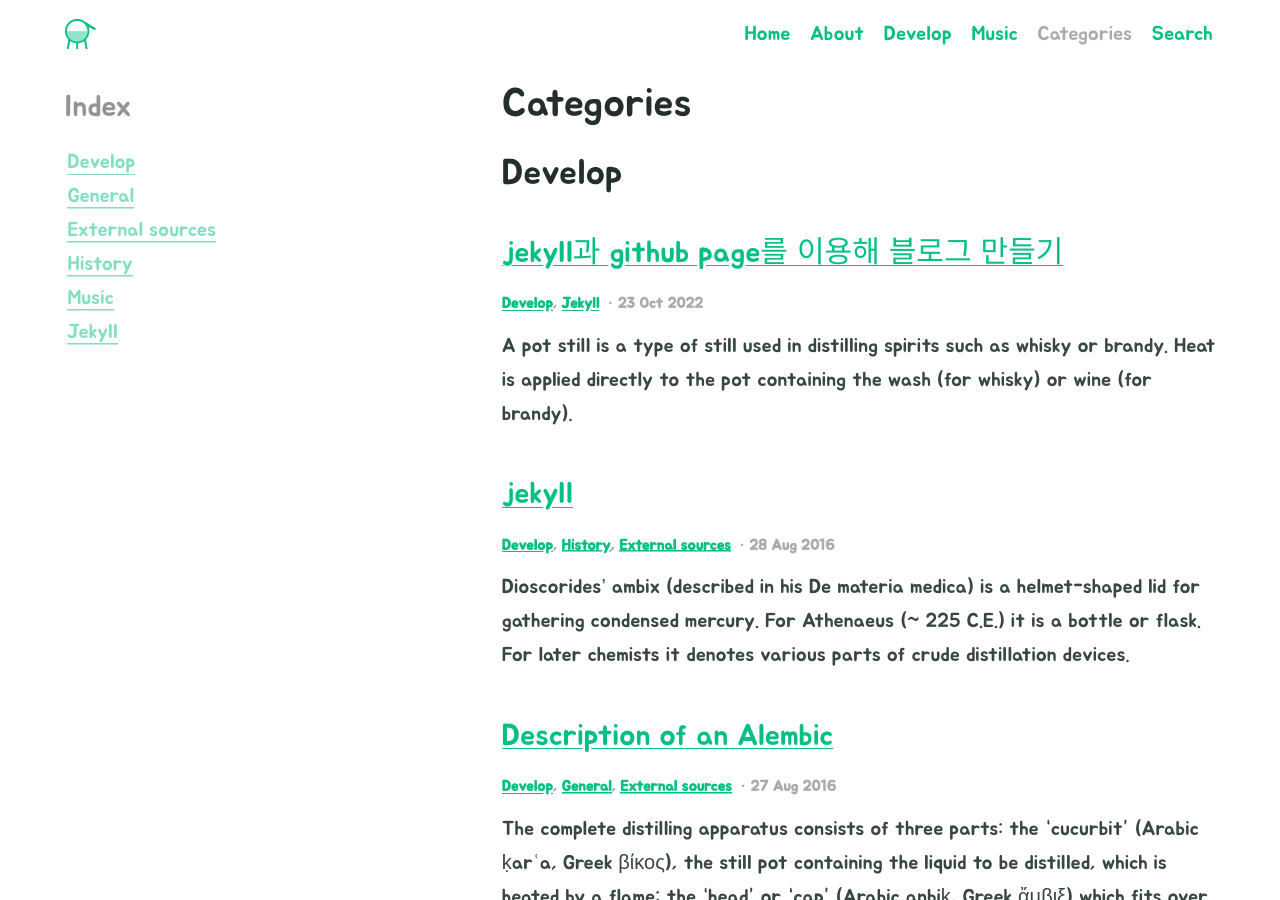
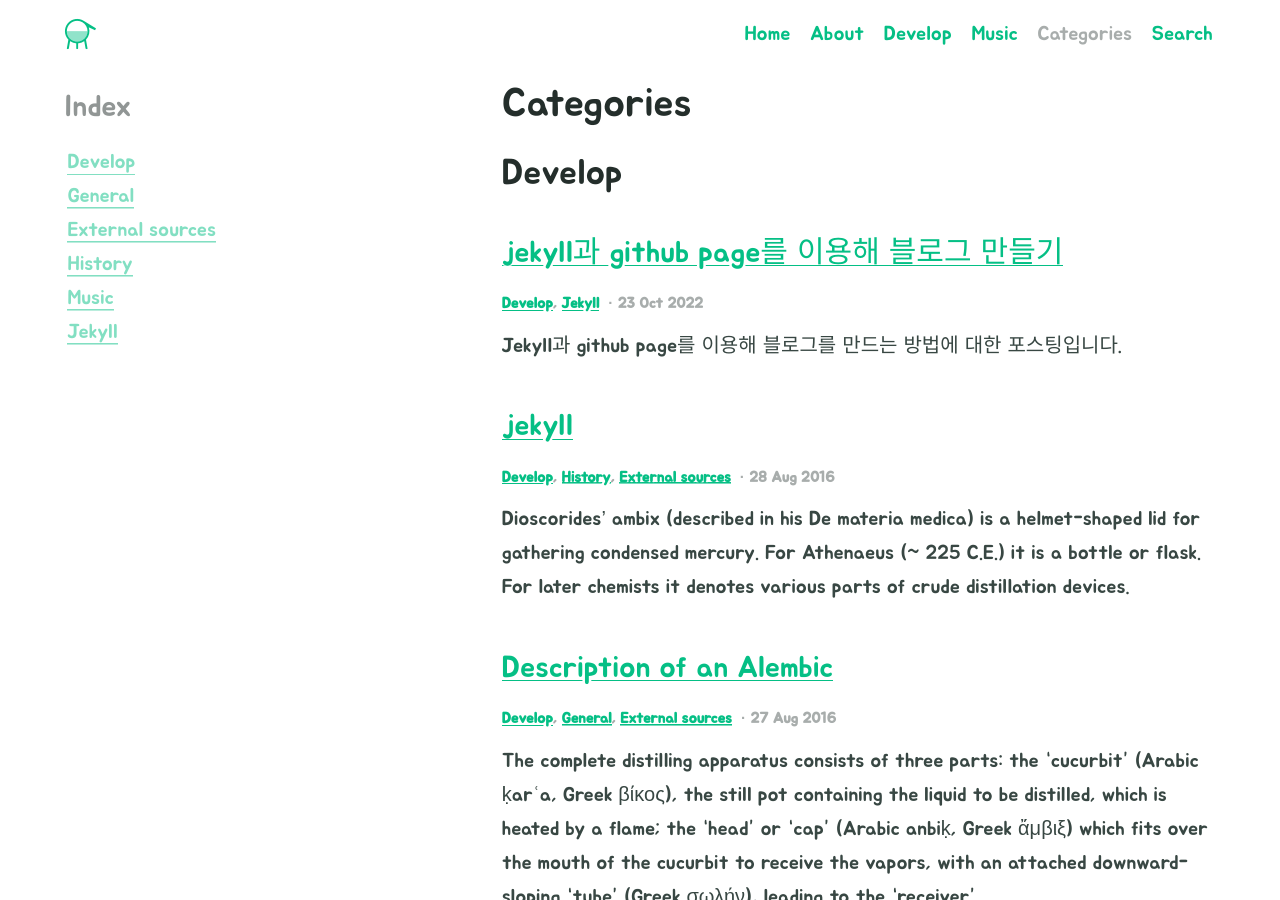
Before and after one commit to Kim-DG/blog, a Jekyll site: the page built from categories.md, in a window 1280 px wide and 900 px high. Built offline with Jekyll 4.4.1, drawn with Linux system fonts in a browser that asks for light colours; some of the changed text lies outside the part shown.

Commit message:
Update 2022-10-27-jekyll-copy.md

```diff
--- a/Develop/_posts/2022-10-27-jekyll-copy.md
+++ b/Develop/_posts/2022-10-27-jekyll-copy.md
@@ -2,8 +2,7 @@
 title: jekyll과 github page를 이용해 블로그 만들기
 categories:
 - Jekyll
-excerpt: |
-  A pot still is a type of still used in distilling spirits such as whisky or brandy. Heat is applied directly to the pot containing the wash (for whisky) or wine (for brandy).
+excerpt:
 feature_text: |
   ## The Pot Still
   The modern pot still is a descendant of the alembic, an earlier distillation device
```
